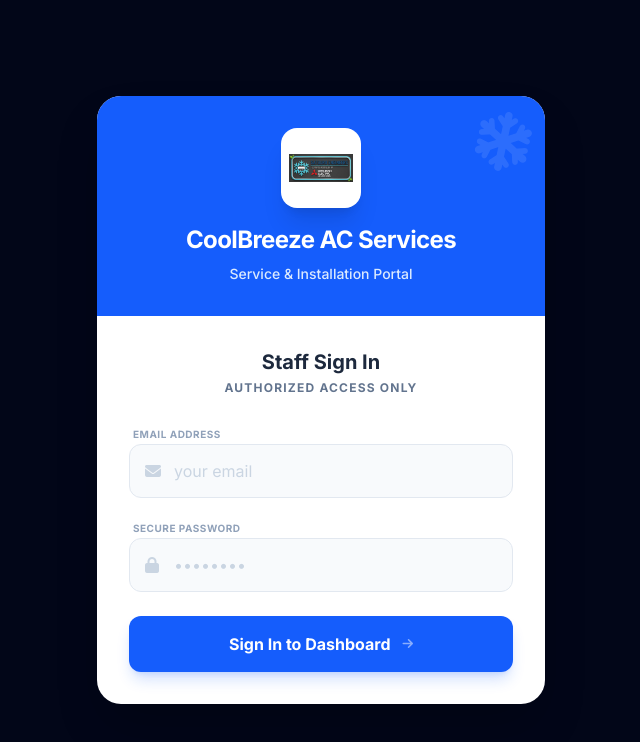
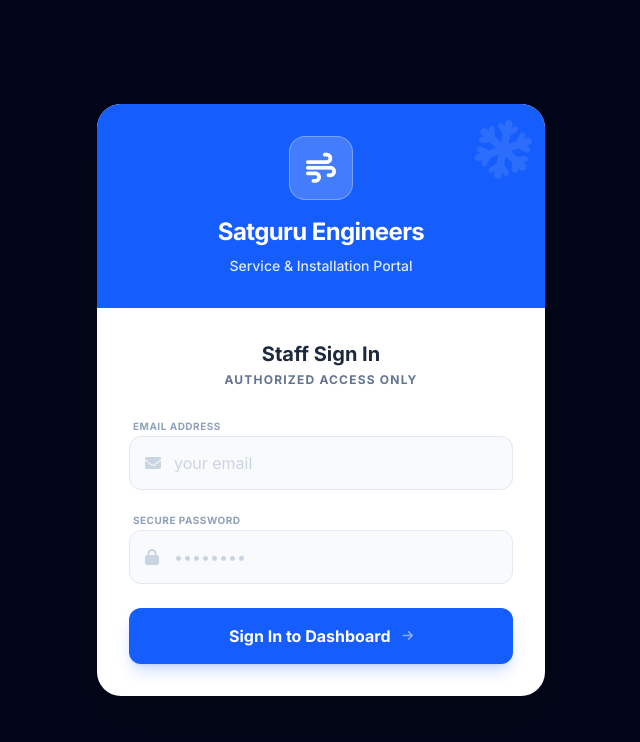
Before and after one commit to Anmol498/AC_Automation, a React (Vite) app in the folder client/: page /#/login in a window 1280 px wide. Shown: the top 742 px of the page, without its empty margins (319-959 px from the left). Built offline with nearby package versions, Linux system fonts and the light colour scheme; no server answers.

Commit message:
chore: Update branding from CoolBreeze to Satguru Engineers

```diff
--- a/client/index.html
+++ b/client/index.html
@@ -4,7 +4,7 @@
 <head>
     <meta charset="UTF-8">
     <meta name="viewport" content="width=device-width, initial-scale=1.0">
-    <title>CoolBreeze AC Services</title>
+    <title>Satguru Engineers</title>
     <link rel="stylesheet" href="https://cdnjs.cloudflare.com/ajax/libs/font-awesome/6.4.0/css/all.min.css">
     <style>
       @import url('https://fonts.googleapis.com/css2?family=Inter:wght@300;400;500;600;700&display=swap');
--- a/client/package.json
+++ b/client/package.json
@@ -1,5 +1,5 @@
 {
-  "name": "coolbreeze-ac-service-dashboard",
+  "name": "satguru-engineers",
   "private": true,
   "version": "0.0.0",
   "type": "module",
--- a/client/src/App.tsx
+++ b/client/src/App.tsx
@@ -24,19 +24,19 @@ export const useAuth = () => {
 
 const App: React.FC = () => {
   const [auth, setAuth] = useState<AuthState>(() => {
-    const saved = localStorage.getItem('coolbreeze_auth');
+    const saved = localStorage.getItem('satguru_auth');
     return saved ? JSON.parse(saved) : { user: null, token: null, isAuthenticated: false };
   });
 
   const login = (user: User, token: string) => {
     const newState = { user, token, isAuthenticated: true };
     setAuth(newState);
-    localStorage.setItem('coolbreeze_auth', JSON.stringify(newState));
+    localStorage.setItem('satguru_auth', JSON.stringify(newState));
   };
 
   const logout = () => {
     setAuth({ user: null, token: null, isAuthenticated: false });
-    localStorage.removeItem('coolbreeze_auth');
+    localStorage.removeItem('satguru_auth');
   };
 
   // Fix: Made children optional to resolve TypeScript errors where 'children' was reported missing in JSX
--- a/client/src/components/Layout.tsx
+++ b/client/src/components/Layout.tsx
@@ -27,8 +27,10 @@ const Layout: React.FC = () => {
       {/* Sidebar */}
       <aside className="w-full md:w-64 bg-slate-900 text-white flex-shrink-0 flex flex-col relative">
         <div className="p-6">
-          <h1 className="text-xl font-bold flex items-center gap-3">
-            <img src="/logo.png" alt="Logo" className="h-10 w-auto object-contain bg-white rounded p-1" />
+          <h1 className="text-xl font-bold flex items-center gap-2">
+            <span className="bg-blue-600 p-1.5 rounded-lg">
+              <i className="fa-solid fa-wind text-white"></i>
+            </span>
             {APP_NAME}
           </h1>
         </div>
@@ -72,9 +74,8 @@ const Layout: React.FC = () => {
       {/* Main Content Area */}
       <main className="flex-1 flex flex-col min-w-0 overflow-y-auto">
         <header className="h-16 shrink-0 bg-white border-b border-slate-200 flex items-center justify-between px-6 sticky top-0 z-10 transition-shadow">
-          <div className="flex items-center gap-2 md:hidden">
-            <img src="/logo.png" alt="Logo" className="h-8 w-auto object-contain rounded bg-white p-0.5" />
-            <h1 className="text-lg font-bold text-slate-900">{APP_NAME}</h1>
+          <div className="flex items-center md:hidden">
+            <h1 className="text-lg font-bold">{APP_NAME}</h1>
           </div>
           <div className="hidden md:block">
             <span className="text-slate-400">Welcome back, </span>
--- a/client/src/constants.ts
+++ b/client/src/constants.ts
@@ -32,8 +32,8 @@ export const SERVICE_PHASES = [
 // For legacy support or general reference
 export const AC_PHASES = INSTALLATION_PHASES;
 
-export const APP_NAME = "CoolBreeze AC Services";
-export const SUPPORT_EMAIL = "support@coolbreezeac.com";
+export const APP_NAME = "Satguru Engineers";
+export const SUPPORT_EMAIL = "support@satguruengineers.com";
 export const SUPPORT_PHONE = "+1 (555) 123-4567";
 
 // Intelligent API URL detection
--- a/client/src/pages/Login.tsx
+++ b/client/src/pages/Login.tsx
@@ -46,10 +46,10 @@ const Login: React.FC = () => {
           <div className="absolute top-0 right-0 p-4 opacity-10">
             <i className="fa-solid fa-snowflake text-6xl rotate-12"></i>
           </div>
-          <div className="w-20 h-20 bg-white shadow-xl rounded-2xl flex items-center justify-center mx-auto mb-4 p-2 relative z-10">
-            <img src="/logo.png" alt="Logo" className="w-full h-full object-contain" />
+          <div className="w-16 h-16 bg-white/20 rounded-2xl flex items-center justify-center mx-auto mb-4 backdrop-blur-sm border border-white/30">
+            <i className="fa-solid fa-wind text-3xl"></i>
           </div>
-          <h2 className="text-2xl font-bold tracking-tight relative z-10">{APP_NAME}</h2>
+          <h2 className="text-2xl font-bold tracking-tight">{APP_NAME}</h2>
           <p className="text-blue-100 mt-2 text-sm font-medium">Service & Installation Portal</p>
         </div>
 
--- a/client/src/pages/UserManagement.tsx
+++ b/client/src/pages/UserManagement.tsx
@@ -119,7 +119,7 @@ const UserManagement: React.FC = () => {
             <form onSubmit={handleAdd} className="space-y-4">
               <div>
                 <label className="text-xs font-bold text-slate-400 uppercase mb-1 block">Email</label>
-                <input type="email" placeholder="user@coolbreeze.com" className="w-full p-2.5 border border-slate-200 rounded-lg outline-none focus:ring-2 focus:ring-blue-500" value={formData.email} onChange={e => setFormData({ ...formData, email: e.target.value })} required />
+                <input type="email" placeholder="user@satguruengineers.com" className="w-full p-2.5 border border-slate-200 rounded-lg outline-none focus:ring-2 focus:ring-blue-500" value={formData.email} onChange={e => setFormData({ ...formData, email: e.target.value })} required />
               </div>
               <div>
                 <label className="text-xs font-bold text-slate-400 uppercase mb-1 block">Password</label>
```
